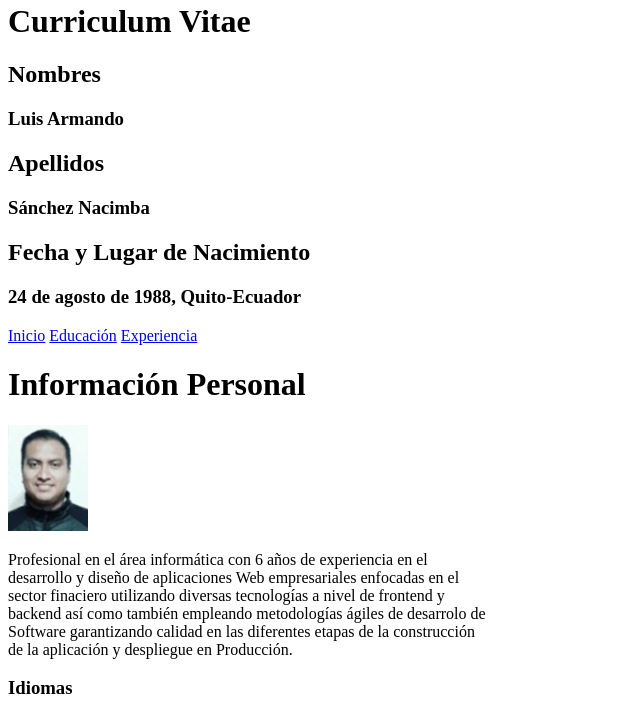
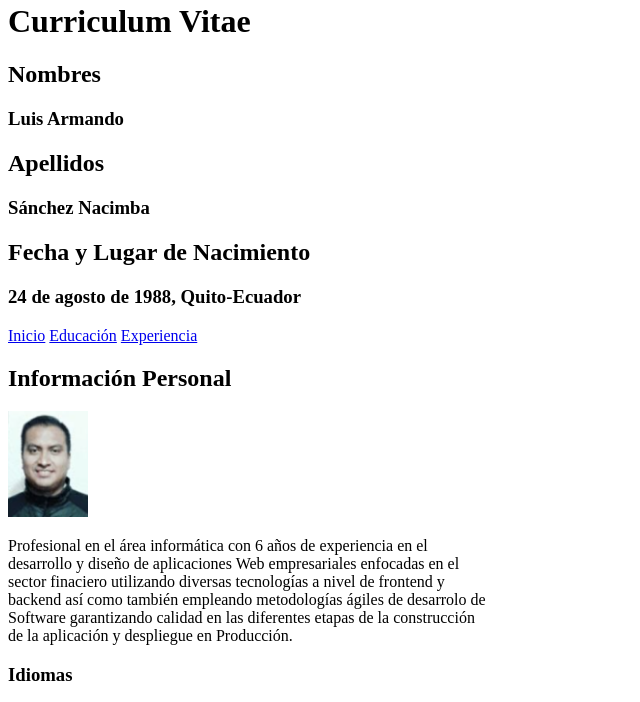
Before and after one commit to luchoepn/NEXT_U, a plain HTML site: page HojaDeVidaDigitalLS/index.html in a window 1280 px wide. Shown: the part 68-770 px from the top of the page, without its empty margins (0-640 px from the left). Drawn offline with Linux system fonts and the light colour scheme.

Commit message:
Ajuste de h1 a h2 de acuerdo a las instrucciones.

```diff
--- a/HojaDeVidaDigitalLS/index.html
+++ b/HojaDeVidaDigitalLS/index.html
@@ -24,7 +24,7 @@
     <a href="index.html">Inicio</a>
     <a href="educacion.html">Educación</a>
     <a href="experiencia.html">Experiencia</a>
-    <h1>Información Personal</h1>
+    <h2>Información Personal</h2>
     <img src="images/fotoLS.png" width="80px"/>
     <p>Profesional en el área informática con 6 años de experiencia en el<br>
       desarrollo y diseño de aplicaciones Web empresariales enfocadas en el<br>
```
